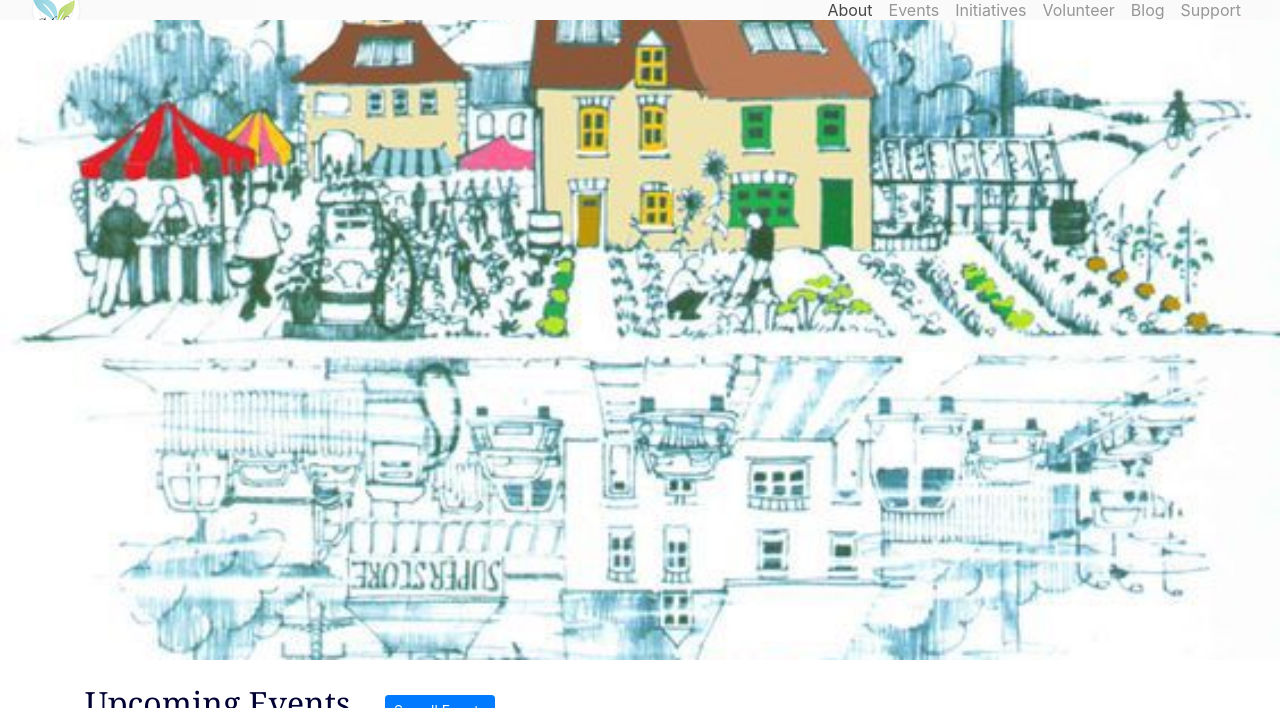
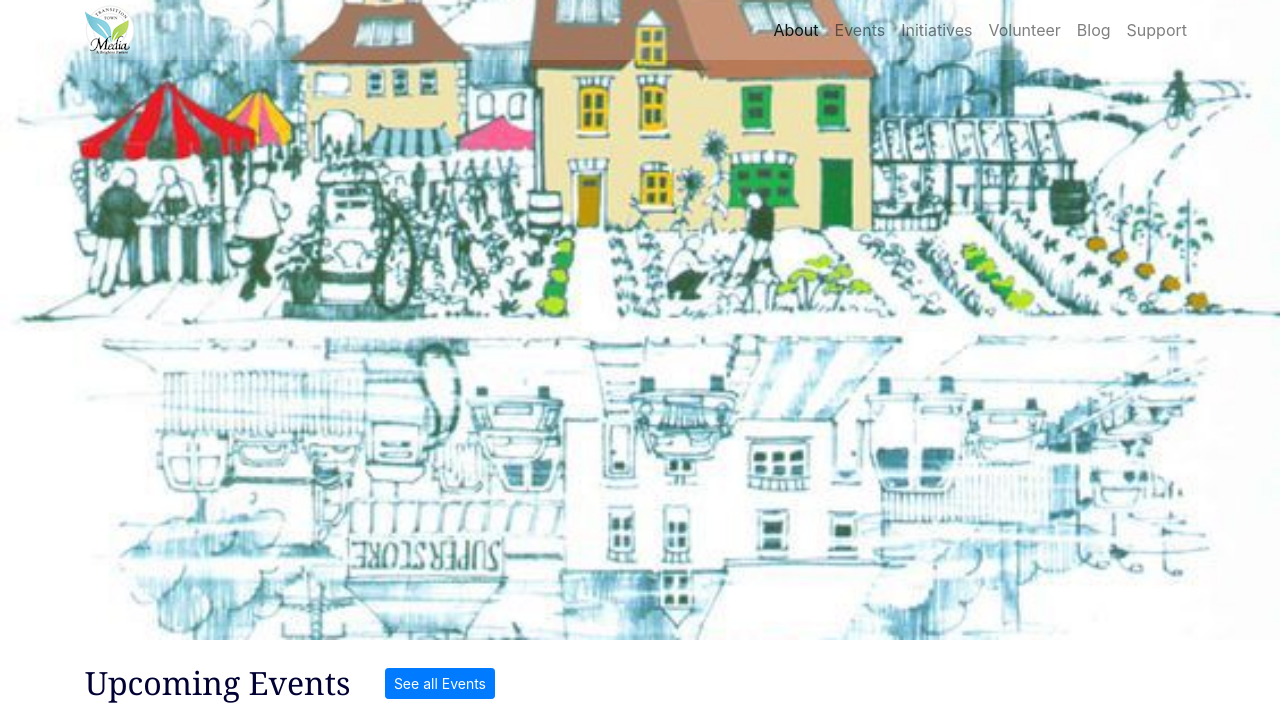
Before and after one commit to LoriImbesi/ttm-website-project, a PHP site: page / in a window 1280 px wide. Shown: the top 708 px of the page. Run offline with PHP 8.4, Linux system fonts and the light colour scheme; some libraries are stand-ins or nearby versions.

Commit message:
Restructure and style header, nav, See all events button

```diff
--- a/includes/nav.php
+++ b/includes/nav.php
@@ -1,10 +1,5 @@
-<div id="wrapper">
-
-    <nav class="navbar navbar-expand-lg navbar-light navbar-fixed-top" style="background-color: #fafafa;" >
-        <div {
-    opacity: 0.5;
-}></div>
-        <div class="container-fluid">
+<nav class="navbar navbar-expand-lg navbar-light fixed-top">
+    <div class="container">
         <a class="navbar-brand" href="index.php"><img src="Assets/TTM-Logo_50a.png" alt="Transition Town Media"></a>
         <button class="navbar-toggler" type="button" data-toggle="collapse" data-target="#navbarNav" aria-controls="navbarNav" aria-expanded="false" aria-label="Toggle navigation">
             <span class="navbar-toggler-icon"></span>
@@ -12,7 +7,7 @@
         <div class="collapse navbar-collapse justify-content-end" id="navbarNav">
             <ul class="navbar-nav">
                 <li class="nav-item active">
-                        <a class="nav-link" href="index.html">About</a>
+                    <a class="nav-link" href="index.php">About</a>
                 </li>
                 <li class="nav-item">
                     <a class="nav-link" href="events.html">Events</a>
@@ -22,8 +17,10 @@
                 </li>
                 <li class="nav-item">
                     <a class="nav-link" href="volunteerOps.html">Volunteer</a>
+                </li>
                 <li class="nav-item">
                     <a class="nav-link" href="blog.html">Blog</a>
+                </li>
                 <li class="nav-item">
                     <a class="nav-link" href="support.html">Support</a>
                 </li>
@@ -31,4 +28,3 @@
         </div>
     </div>
 </nav>
-</div>
--- a/index.php
+++ b/index.php
@@ -49,7 +49,7 @@
      <div class="container">
             <h2>Upcoming Events</h2>
 
-            <button type="button" class="btn btn-primary btn-sm">See all Events</button>
+            <button type="button" class="btn btn-primary btn-sm btn-see-all-events">See all Events</button>
           </div>
             <div class="container">
 
--- a/ttm.css
+++ b/ttm.css
@@ -6,16 +6,12 @@ body, html {
 */
 
 .navbar {
-    max-height: 20px;
-    max-width: 100%;
-    overflow: visible;
     padding-top: 0;
     padding-bottom: 0;
-    background-color: transparent;
+    background-color: rgba(255,255,255,0.2);
     background-image: none;
-    border-color:transparent;
+    border-color: transparent;
     box-shadow: none;
-    opacity: 0.8;
 }
 .navbar-right {text-align:right; }
 
@@ -33,6 +29,12 @@ body, html {
     background-size: cover;
     position: relative;
 }
+
+
+#events .btn-see-all-events {
+    vertical-align: super;
+}
+
 
 footer { color: #000033; background-color: #D3D3D3; padding: 40px 0; }
 
```
Lines whose indentation alone changed are shown as unchanged.
